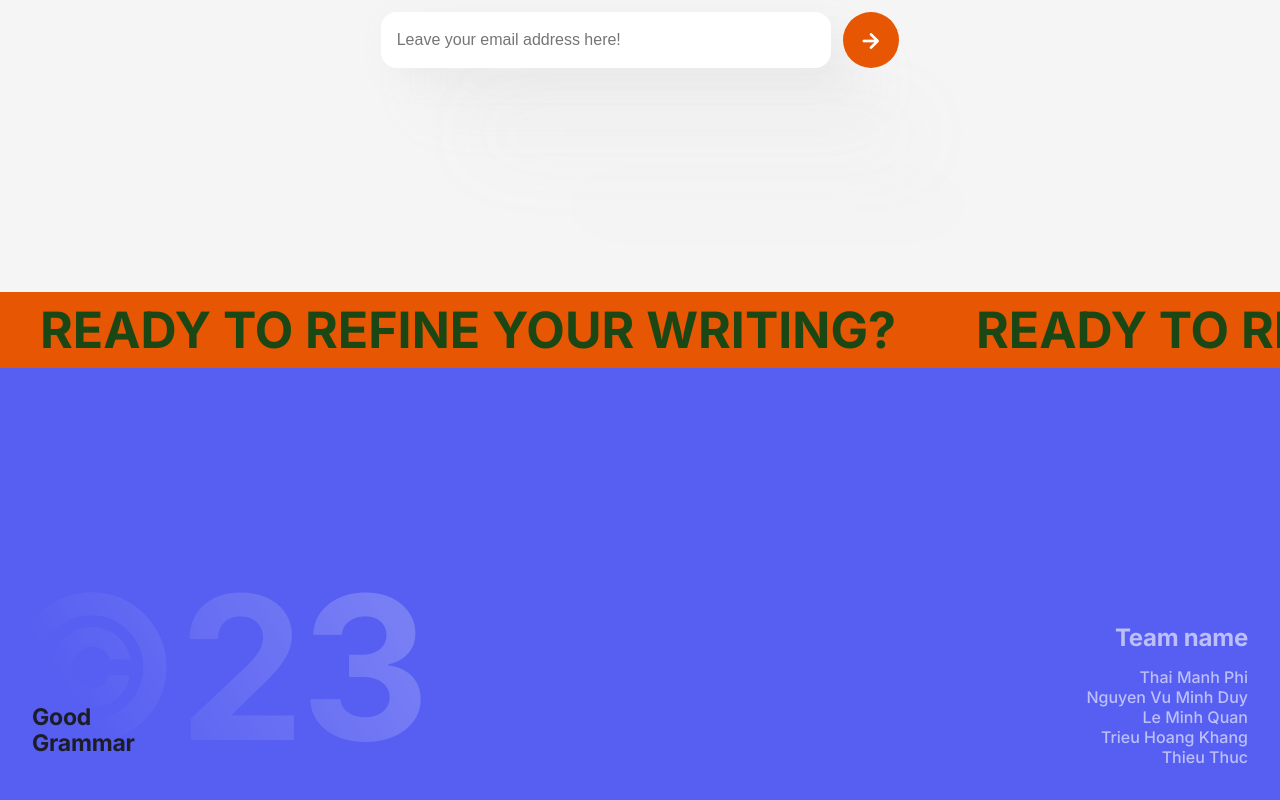
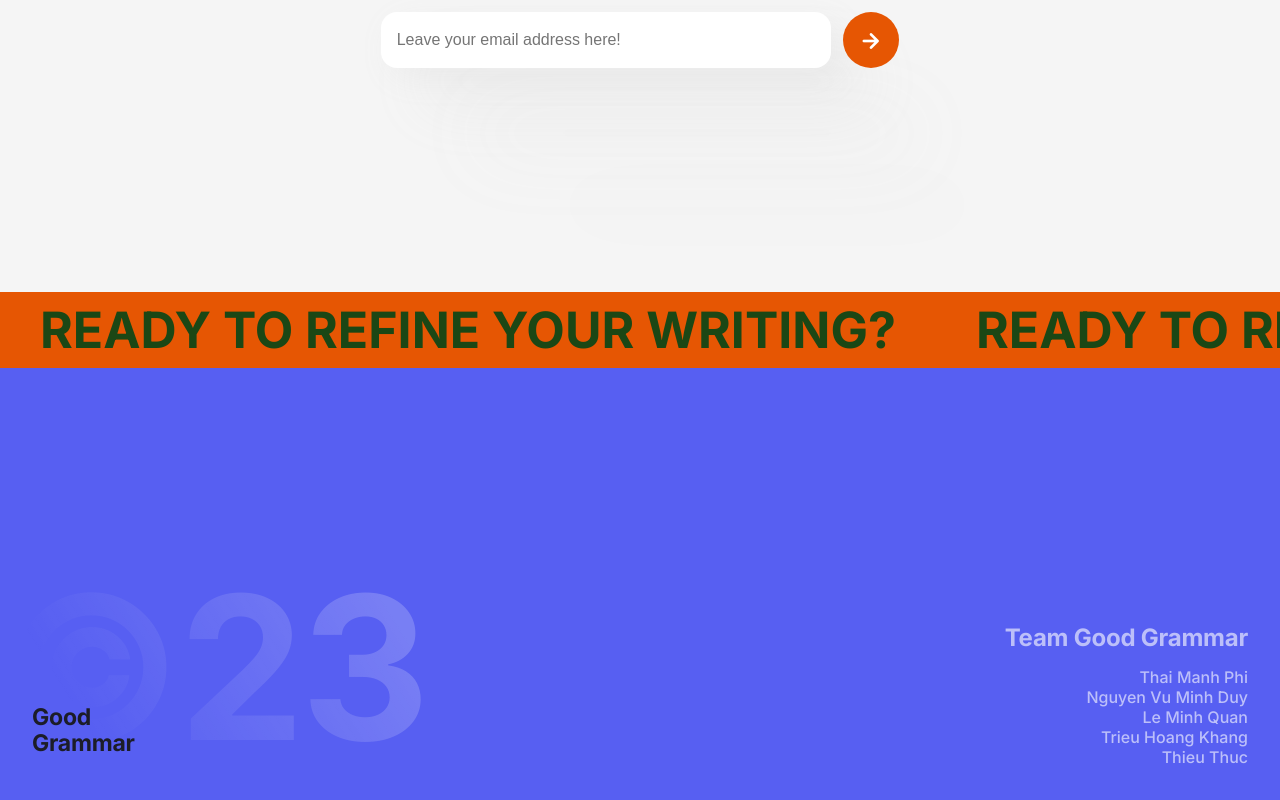
Before and after one commit to PhiThai1309/GoodGrammar, a React (Create React App) app: page / in a window 1280 px wide. Shown: the part 3481-4281 px from the top of the page. Built offline with nearby package versions, Linux system fonts and the light colour scheme; no server answers.

Commit message:
update team name

```diff
--- a/src/components/home/footer/HomeFooter.jsx
+++ b/src/components/home/footer/HomeFooter.jsx
@@ -35,7 +35,7 @@ const HomeFooter = (props) => {
           </div>
           <div className="footer_name_wrapper">
             <ul>
-              <li>Team name</li>
+              <li>Team Good Grammar</li>
               <li>Thai Manh Phi</li>
               <li>Nguyen Vu Minh Duy</li>
               <li>Le Minh Quan</li>
```
